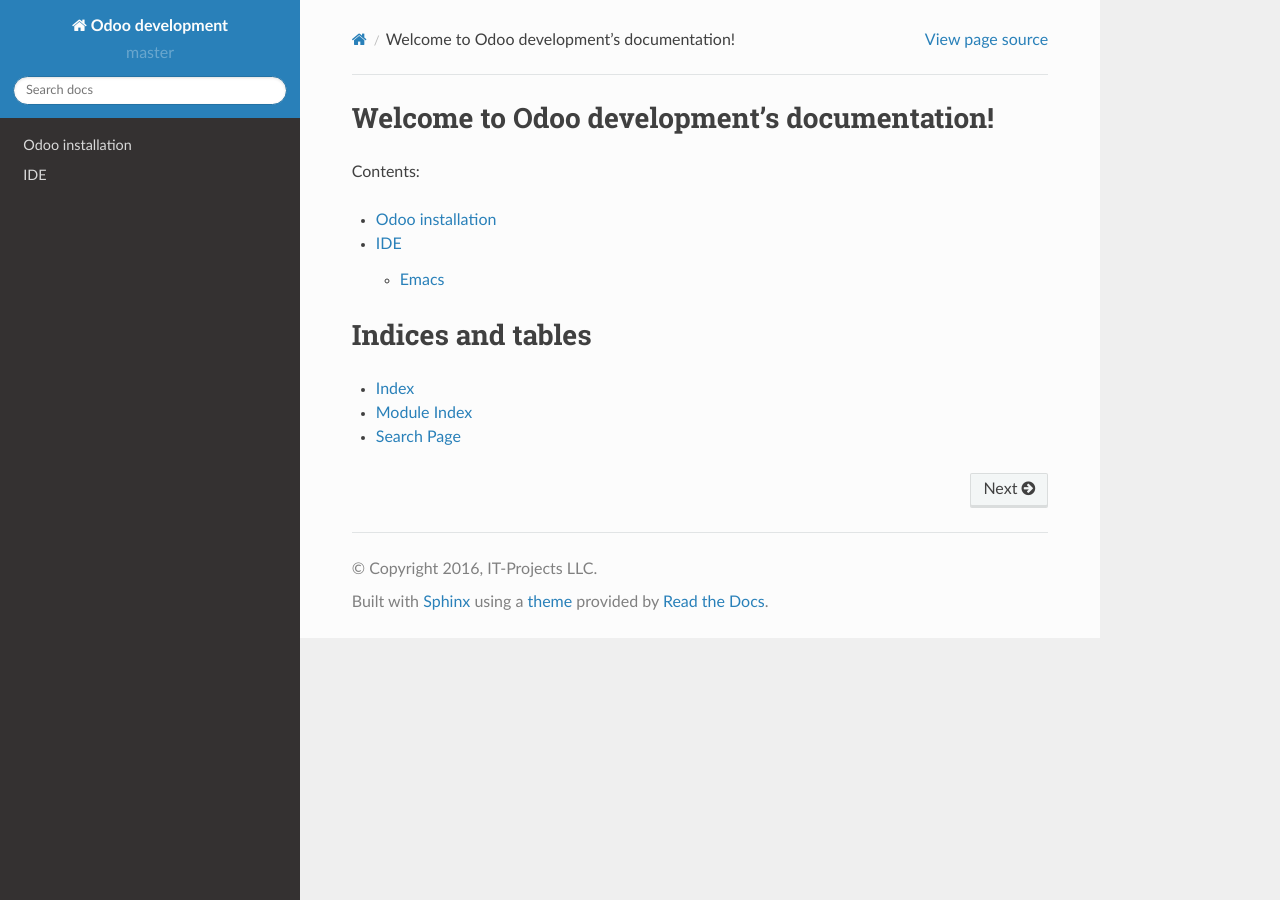
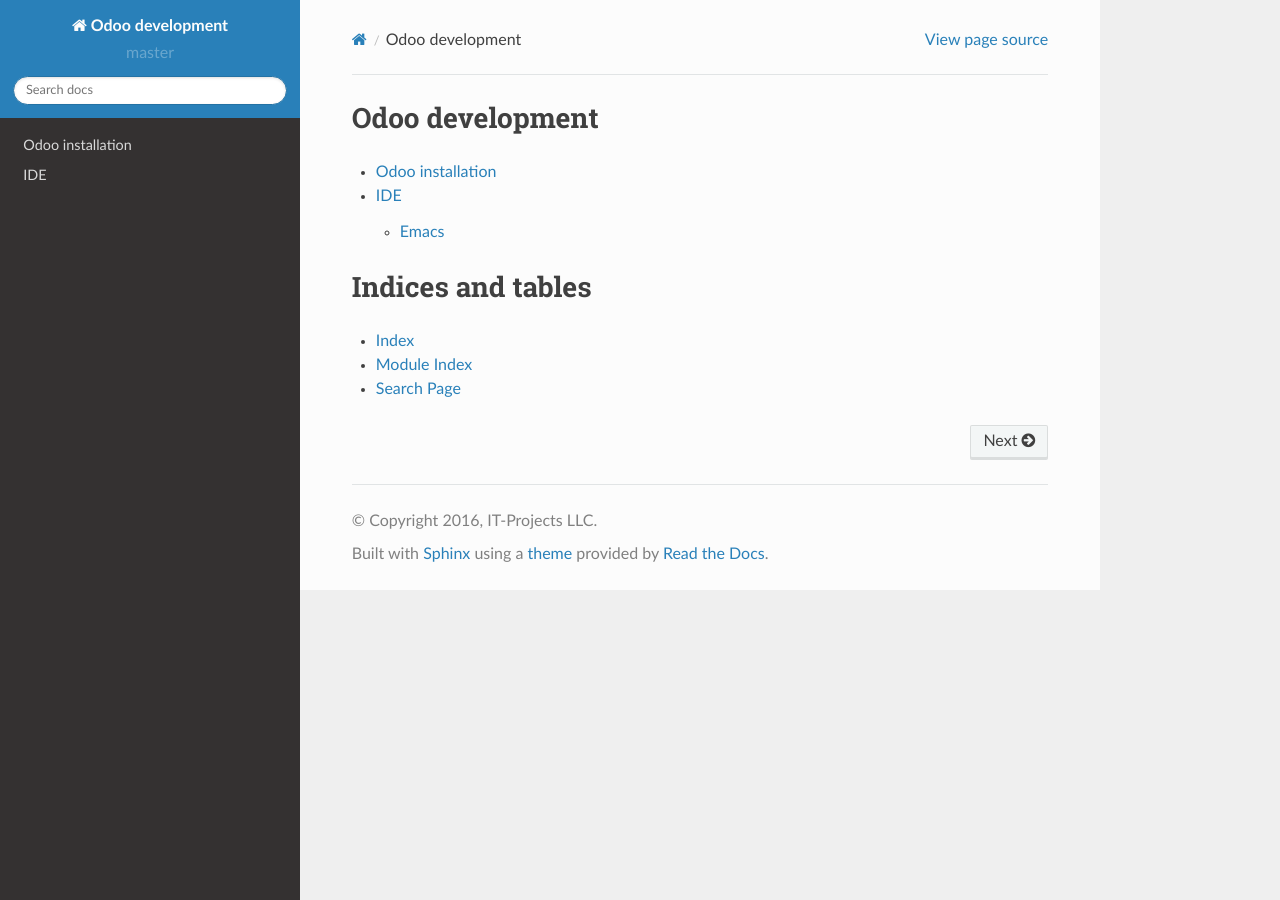
Before and after one commit to itpp-labs/odoo-development, a Sphinx documentation site: the page built from docs/index.rst, in a window 1280 px wide. Built offline with Sphinx 7.4.7 and the Read the Docs theme 2.0.0, drawn with Linux system fonts in a browser that asks for light colours; some of the changed lines change nothing that is shown.

Commit message:
simplify title

```diff
--- a/docs/index.rst
+++ b/docs/index.rst
@@ -1,12 +1,5 @@
-.. Odoo development documentation master file, created by
-   sphinx-quickstart on Sat Jan 16 17:42:14 2016.
-   You can adapt this file completely to your liking, but it should at least
-   contain the root `toctree` directive.
-
-Welcome to Odoo development's documentation!
-============================================
-
-Contents:
+Odoo development
+================
 
 .. toctree::
    :maxdepth: 2
```
